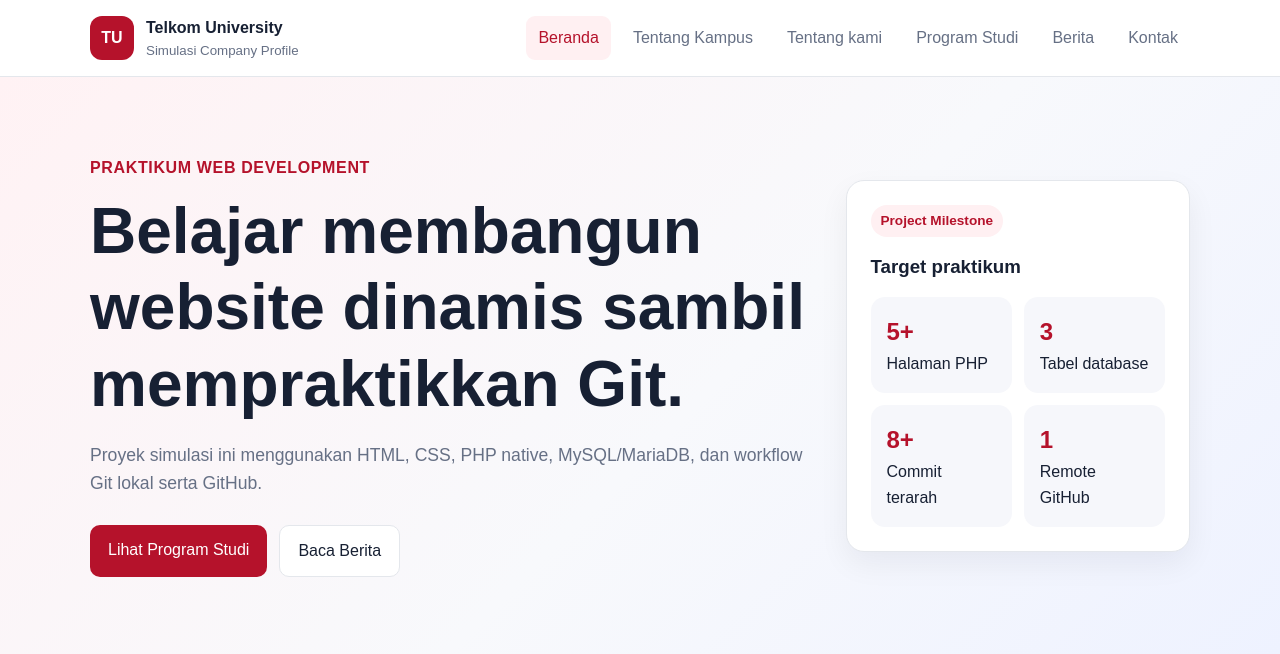
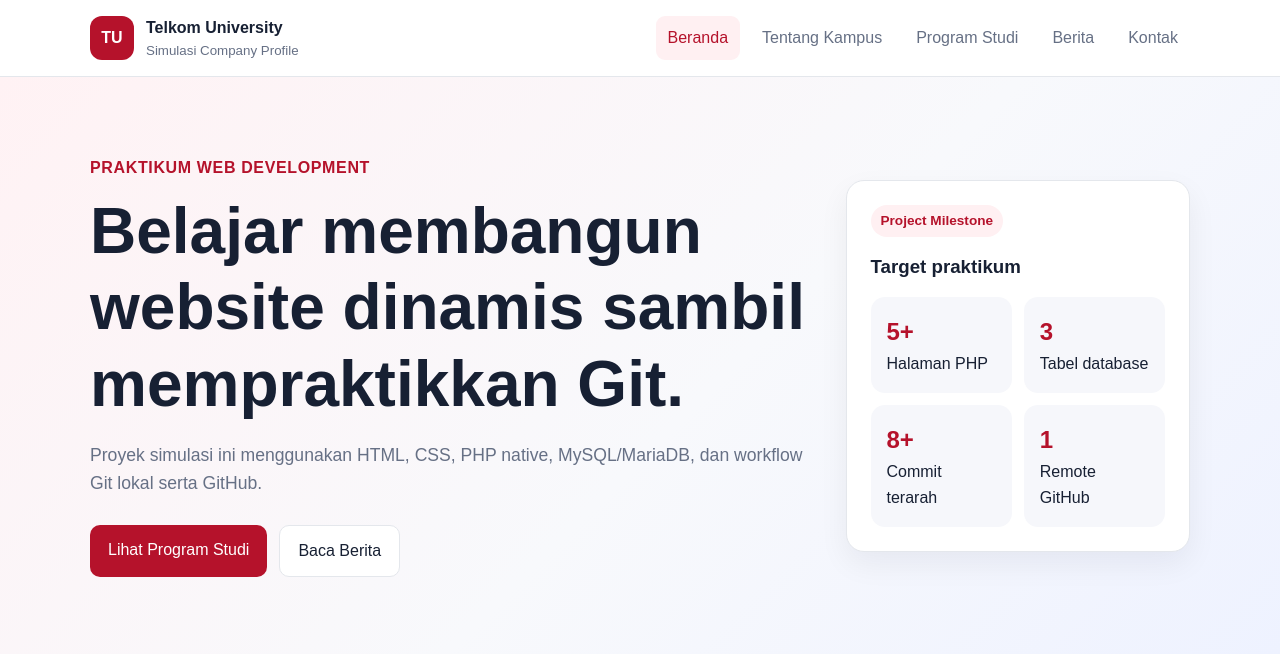
Before and after one commit to Jessen2509C/TelkomUniversityCompanyProfile, a PHP site: page /index.php in a window 1280 px wide. Shown: the top 654 px of the page. Run offline with PHP 8.4, Linux system fonts and the light colour scheme; data comes from the database, SQL or seed files in the repository.

Commit message:
fix: hapus Tentang Kami pada navbar

```diff
--- a/includes/header.php
+++ b/includes/header.php
@@ -23,7 +23,6 @@ $currentPage = basename($_SERVER['PHP_SELF']);
  <nav class="main-nav" aria-label="Navigasi utama">
  <a class="<?= $currentPage === 'index.php' ? 'active' : '' ?>" href="index.php">Beranda</a>
  <a class="<?= $currentPage === 'profile.php' ? 'active' : '' ?>" href="profile.php">Tentang Kampus</a>
- <a class="<?= $currentPage === 'profile.php' ? 'active' : '' ?>" href="profile.php">Tentang kami</a>
  <a class="<?= $currentPage === 'programs.php' ? 'active' : '' ?>" href="programs.php">Program Studi</a>
  <a class="<?= in_array($currentPage, ['news.php', 'news_detail.php']) ? 'active' : '' ?>" href="news.php">Berita</a>
  <a class="<?= $currentPage === 'contact.php' ? 'active' : '' ?>" href="contact.php">Kontak</a>
```
